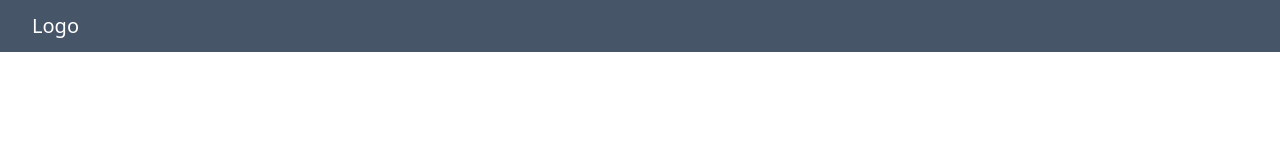
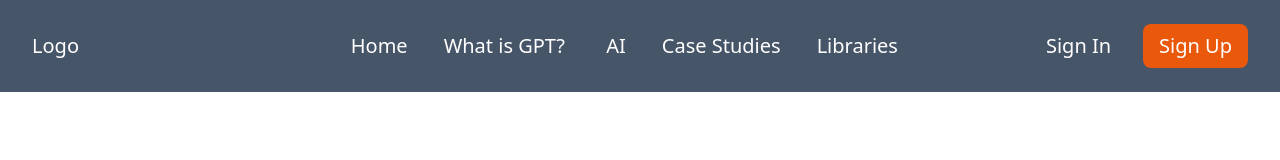
Before and after one commit to jafar-fahimi/gpt3-tailwindcss, a website: page index.html in a window 1280 px wide. Drawn offline with Linux system fonts and the light colour scheme.

Commit message:
navbar updated for bigger screens

```diff
--- a/index.html
+++ b/index.html
@@ -10,16 +10,27 @@
   </head>
   <body>
     <main class="container mx-auto bg-slate-600">
-      <nav class="navbar relative bg-transparent mx-auto py-3 px-8 w-100">
-        <div class="flex justify-between ">
+      <nav class="navbar relative bg-transparent mx-auto py-6 px-8 w-100">
+        <div class="flex justify-between items-center ">
           <span class="text-xl text-white">Logo</span>
-          <span id="navbar-bar" class="md:hidden inline-block">
+          <span id="navbar-bar" class="lg:hidden inline-block">
           <svg stroke="currentColor" fill="currentColor"  stroke-width="0" viewBox="0 0 24 24" color="#fff" class="text-white hover:text-slate-300" height="34" width="34" xmlns="http://www.w3.org/2000/svg"><g><path fill="none" d="M0 0h24v24H0z"></path><path d="M3 4h18v2H3V4zm6 7h12v2H9v-2zm-6 7h18v2H3v-2z"></path></g></svg>
         </span>
+        <div class="flex-row hidden lg:flex justify-between font-sans text-xl items-center text-white space-x-9 text-start">
+          <a href="#">Home</a>
+          <a href="#">What&nbsp;is GPT?</a>
+          <a href="#">&nbsp;AI</a>
+          <a href="#">Case&nbsp;Studies</a>
+          <a href="#">Libraries</a>
+          <div class="flex pl-20 items-center">
+            <a href="#" class='mx-8'>Sign In</a>
+            <a href="#" class="bg-orange-600 py-2 px-4 rounded-lg">Sign Up</a>
+          </div>
+        </div>
       </div>
       <ul id="navbar--small" class="hidden font-sans text-xl pt-8 bg-slate-800 text-white text-right flex-col absolute right-4 top-12 space-y-3 py-4 px-10 transition-all delay-700 ease-linear">
         <a class="block" href="#">Home</a>
-        <a  class="block"href="#">What is GPT?</a>
+        <a class="block" href="#">What is GPT?</a>
         <a class="block" href="#">Open AI <a>
         <a class="block" href="#">Case Studies</a>
         <a class="block" href="#">Libraries</a>
@@ -28,17 +39,13 @@
           <span class="bg-orange-600 py-2 px-4 rounded-lg">Sign Up</span>
         </div>
       </ul>
-      <!-- <div class="pt-4 hidden md:flex-row">
-        <span class="pb-4">Sign In</span>
-        <span class="bg-orange-600 py-2 px-4 rounded-lg">Sign Up</span>
-      </div> -->
       </nav>
     </main>
     <script>
       const navbarBar = document.getElementById('navbar-bar');
       const navbarSmall = document.getElementById('navbar--small');
       document.documentElement.addEventListener("click",()=>{
-        if (!navbarSmall.classList.contains('hidden') && (window.innerWidth > 768 )){
+        if (!navbarSmall.classList.contains('hidden') && (window.innerWidth > 1024 )){
         // console.log(window.innerWidth);
         navbarSmall.classList.add('hidden')
       }
```
Also changed, not shown: dist/output.css.
